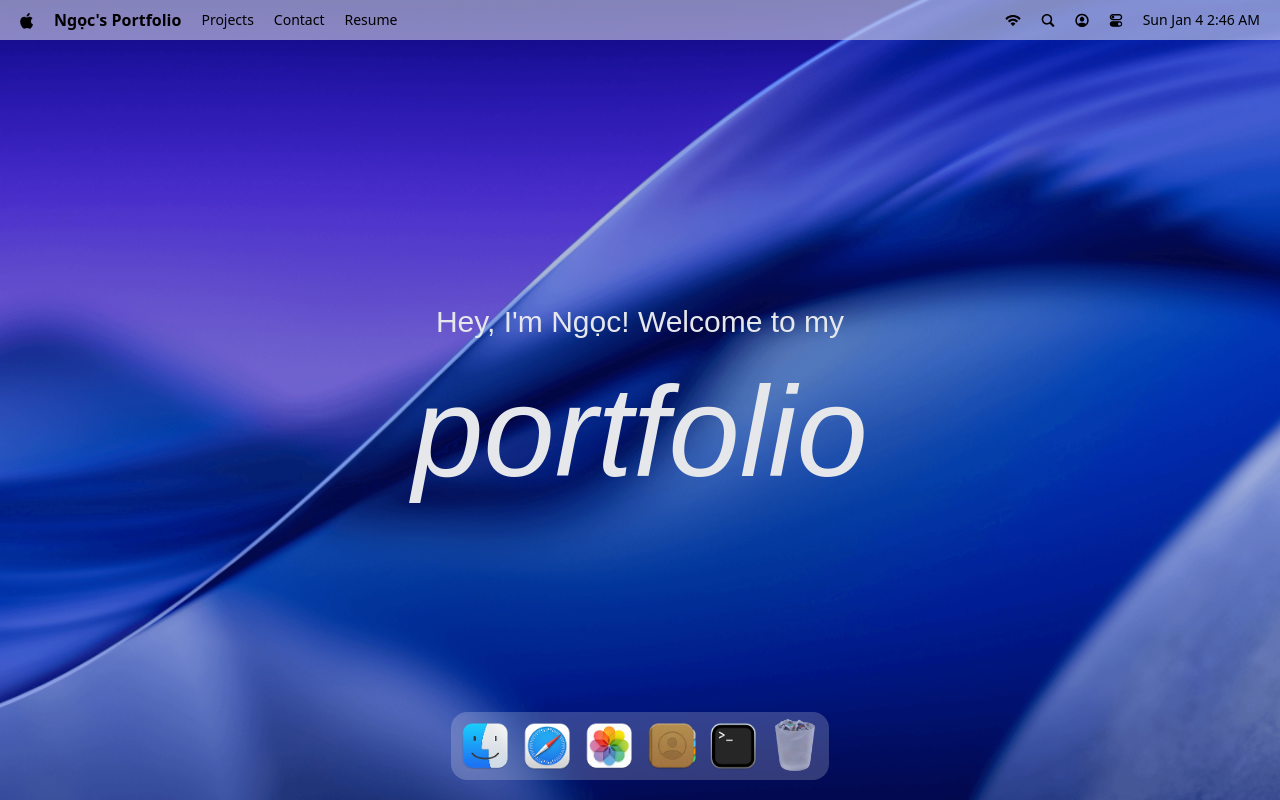
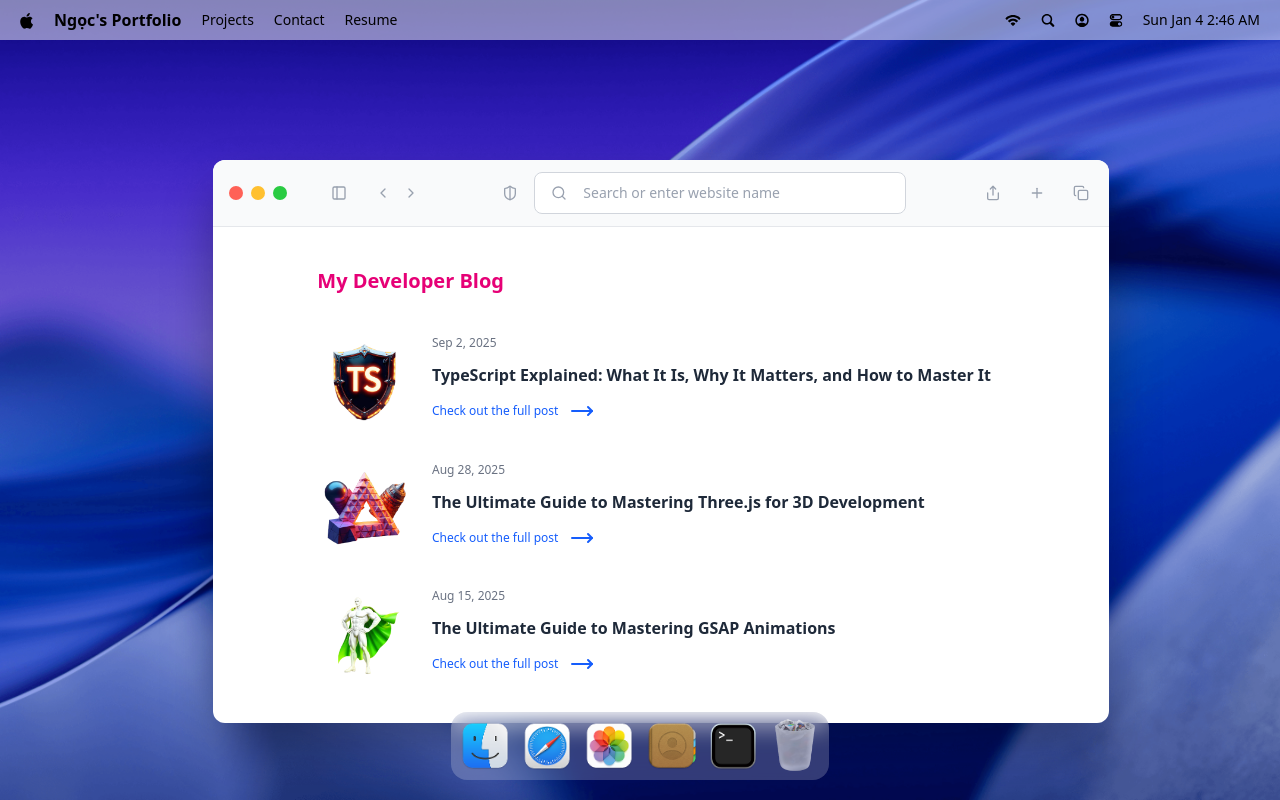
Before and after one commit to bngocnguyen/MacOS_Portfolio, a React (Vite) app: page / in a window 1280 px wide. Both pictures are taken after a click on the button 547 px from the left and 746 px from the top of the page. Built offline with nearby package versions, Linux system fonts and the light colour scheme; a web font is replaced by a local one.

Commit message:
implement the 2nd window - safari

```diff
--- a/src/App.jsx
+++ b/src/App.jsx
@@ -1,5 +1,5 @@
 import {Navbar, Welcome, Dock} from "#components";
-import {Terminal} from "#windows";
+import {Terminal, Safari} from "#windows";
 
 import gsap from "gsap";
 import {Draggable} from "gsap/Draggable";
@@ -14,6 +14,7 @@
       <Dock/>
 
       <Terminal/>
+      <Safari/>
     </main>
   );
 };
--- a/src/components/index.js
+++ b/src/components/index.js
@@ -3,4 +3,4 @@
 import Dock from "#components/Dock.jsx";
 import WindowControls from "#components/WindowControls.jsx";
 
-export {Navbar, Welcome, Dock, WindowControls};
+export { Navbar, Welcome, Dock, WindowControls };
--- /dev/null
+++ b/src/windows/Safari.jsx
@@ -0,0 +1,80 @@
+import { WindowControls } from "#components/index.js";
+import WindowWrapper from "#hoc/WindowWrapper.jsx";
+import {
+  ChevronLeft,
+  ChevronRight,
+  PanelLeft,
+  ShieldHalf,
+  Plus,
+  Copy,
+  Search,
+  Share,
+  MoveRight
+} from "lucide-react";
+import { blogPosts } from "#constants/index.js";
+
+const Safari = () => {
+  return (
+    <>
+      <div id="window-header">
+        <WindowControls target="safari" />
+
+        <PanelLeft className="ml-10 icon" />
+
+        <div className="flex items-center gap-1 ml-5">
+          <ChevronLeft className="icon" />
+          <ChevronRight className="icon" />
+        </div>
+
+        <div className="flex-1 flex-center gap-3">
+          <ShieldHalf className="icon" />
+
+          <div className="search">
+            <Search className="icon" />
+
+            <input
+              type="text"
+              placeholder="Search or enter website name"
+              className="flex-1"
+            />
+          </div>
+        </div>
+
+        <div className="flex items-center gap-5">
+          <Share className="icon" />
+          <Plus className="icon" />
+          <Copy className="icon" />
+        </div>
+      </div>
+
+      <div className="blog">
+        <h2>My Developer Blog</h2>
+
+        <div className="space-y-8">
+          {blogPosts.map(({ id, image, title, date, link }) => (
+            <div key={id} className="blog-post">
+              <div className="col-span-2">
+                <img src={image} alt={title} />
+              </div>
+              <div className="content">
+                <p>{date}</p>
+                <h3>{title}</h3>
+                <a
+                  href={link}
+                  target="_blank"
+                  rel="noopener"
+                >
+                  Check out the full post <MoveRight className="icon-hover" />
+                </a>
+              </div>
+            </div>
+          ))}
+        </div>
+      </div>
+    </>
+  )
+}
+
+const SafariWindow = WindowWrapper(Safari, "safari");
+
+export default SafariWindow
--- a/src/windows/index.js
+++ b/src/windows/index.js
@@ -1,3 +1,4 @@
 import Terminal from "#windows/Terminal.jsx";
+import Safari from "#windows/Safari.jsx";
 
-export {Terminal};
+export { Terminal, Safari };
```
Also changed, not shown: src/components/WindowControls.jsx (+5 -5 lines), src/windows/Terminal.jsx (+8 -8 lines).
